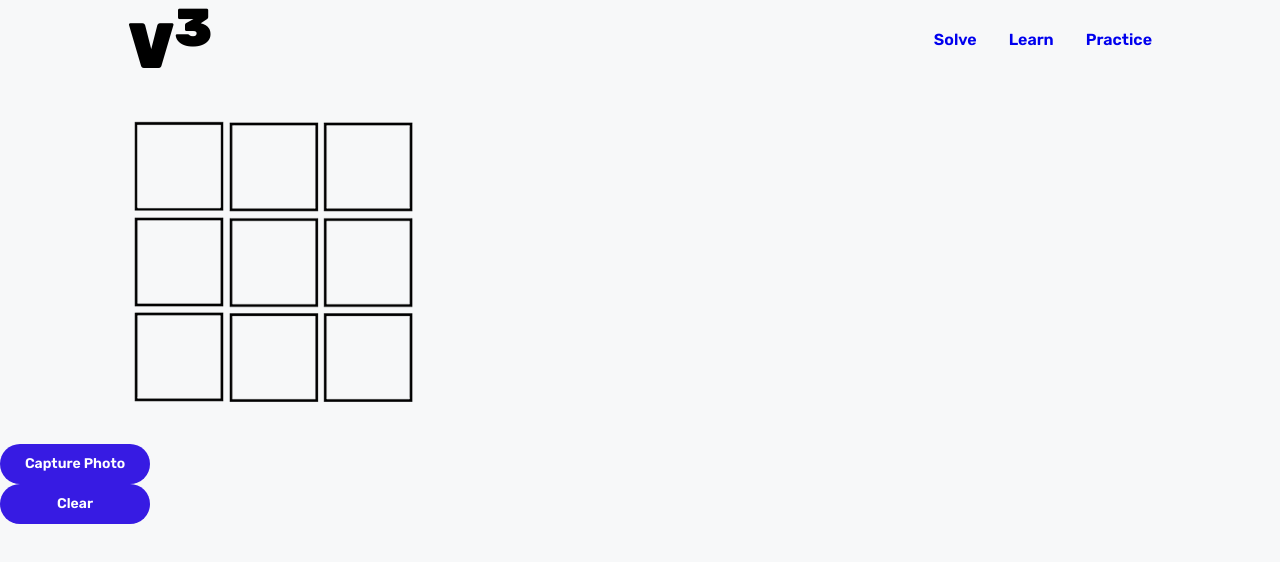
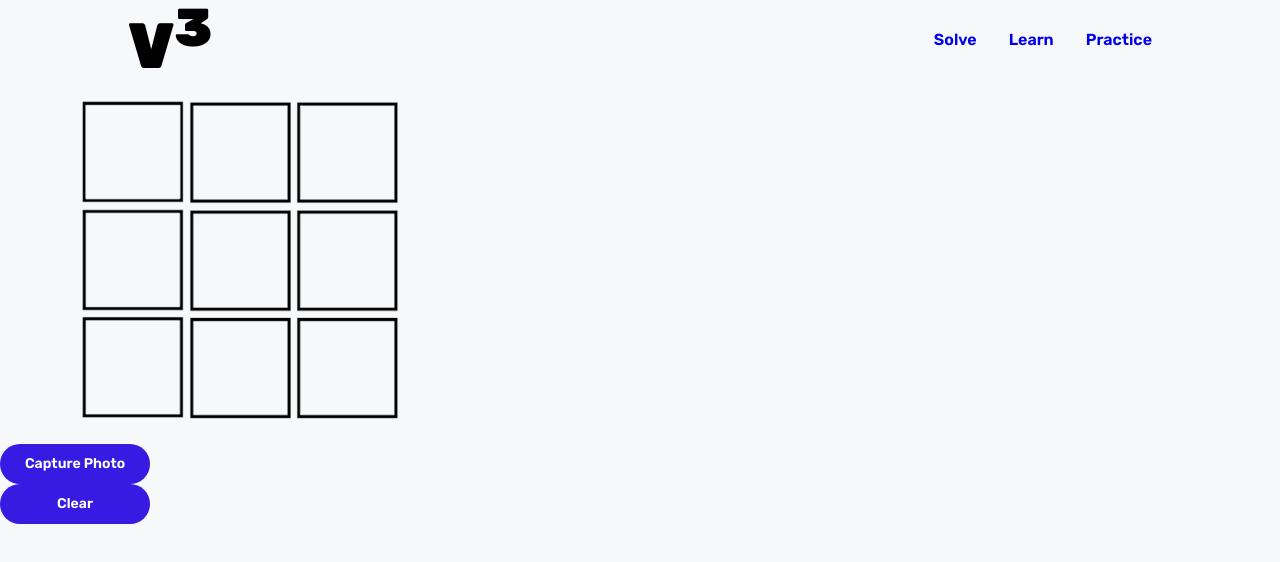
Before and after one commit to yelkhashab/VisionCubed, a React (Create React App) app: page /solve in a window 1280 px wide. Shown: the top 562 px of the page. Built offline with nearby package versions, Linux system fonts and the light colour scheme; no server answers.

Commit message:
Refactor CaptureFace component styles to adjust position and height

```diff
--- a/src/components/CaptureFace/CaptureFace.scss
+++ b/src/components/CaptureFace/CaptureFace.scss
@@ -9,10 +9,10 @@
         height: fit-content;
         &-black {
             position: absolute;
-            top: 10%;
-            left: 10%;
+            top: 15px;
+            left: 75px;
             z-index: 2;
-            height: 80%;
+            height: 330px;
         }
     }
 }
```
